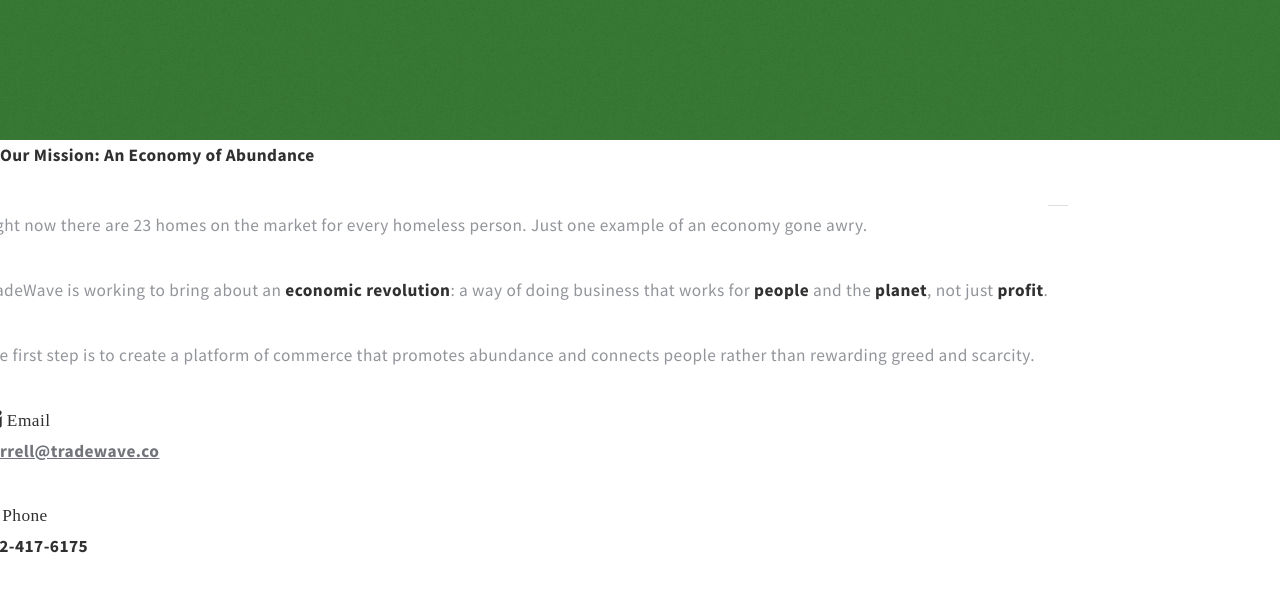
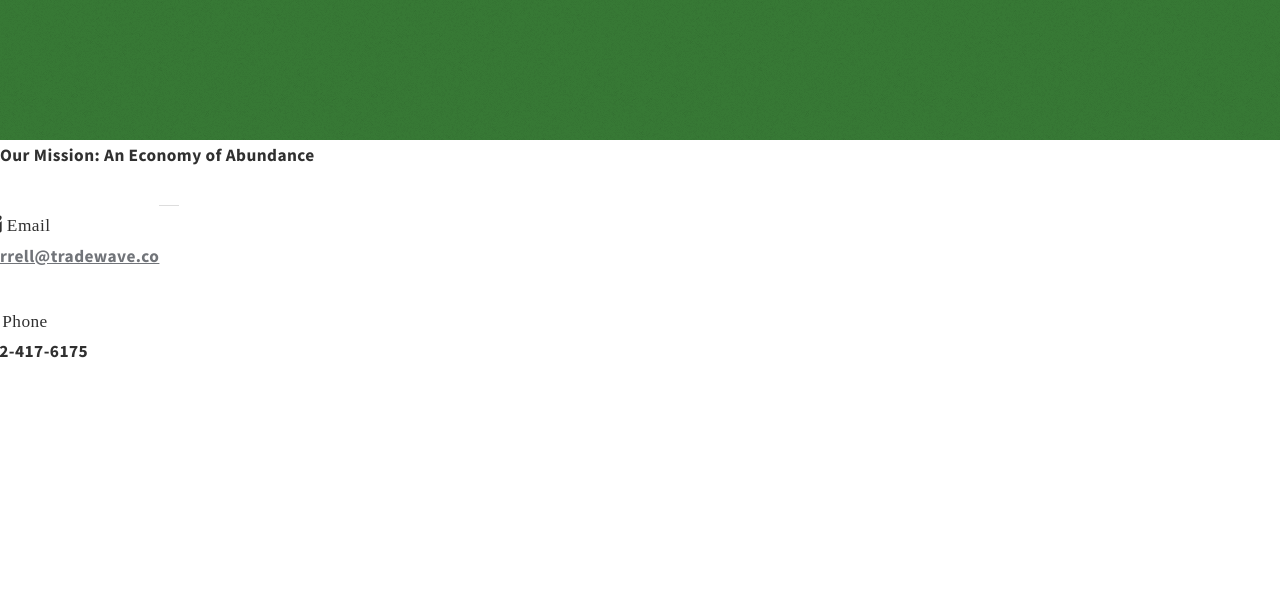
Before and after one commit to permalife/tradewave, a Django app: template tradewave/templates/tradewave/cust-support.html in a window 1280 px wide. Shown: the part 1545-2156 px from the top of the page. After the commit the page ends 1903 px from the top, so only its background shows below. Run offline with Django 3.2, Linux system fonts and the light colour scheme; the template is opened without the code that fills it, so the values that code supplies are empty; parts of the project's set-up code (start-up, migrations or seed data) failed here and were passed over.

Commit message:
Simplified footer text

```diff
--- a/tradewave/templates/tradewave/footer.html
+++ b/tradewave/templates/tradewave/footer.html
@@ -1,14 +1,14 @@
 <!-- Footer Wrapper -->
 <div class="row center">
-  <h4>Our Mission: <span class="lead">An Economy of Abundance</span></h4>
+  <h5>Our Mission: <span class="lead">An Economy of Abundance</span></h5>
 </div>
 <div class="row">
   <div class="medium-9 large-8 small-centered columns">
-    <p>Right now there are 23 homes on the market for every homeless person. Just one example of an economy gone awry.
+    <!--<p>Right now there are 23 homes on the market for every homeless person. Just one example of an economy gone awry.
     </p>
     <p>TradeWave is working to bring about an <strong>economic revolution</strong>: a way of doing business that works for <strong>people</strong> and the <strong>planet</strong>, not just <strong>profit</strong>.</p>
     <p>The first step is to create a platform of commerce that promotes abundance and connects people rather than rewarding greed and scarcity.
-    </p>
+    </p>-->
     <div class="one-margin-top small-6 columns no-padding">
       <h3 class="fa fa-envelope">
         Email
```
